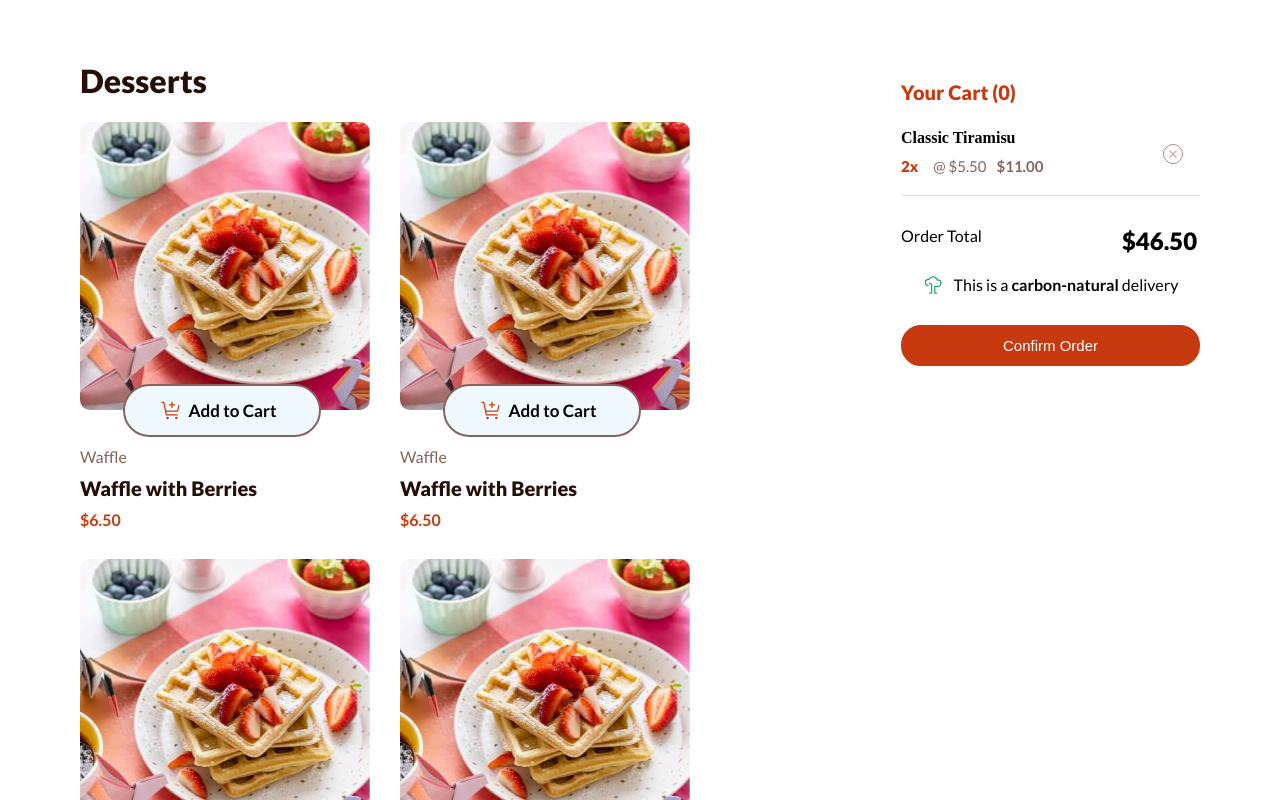
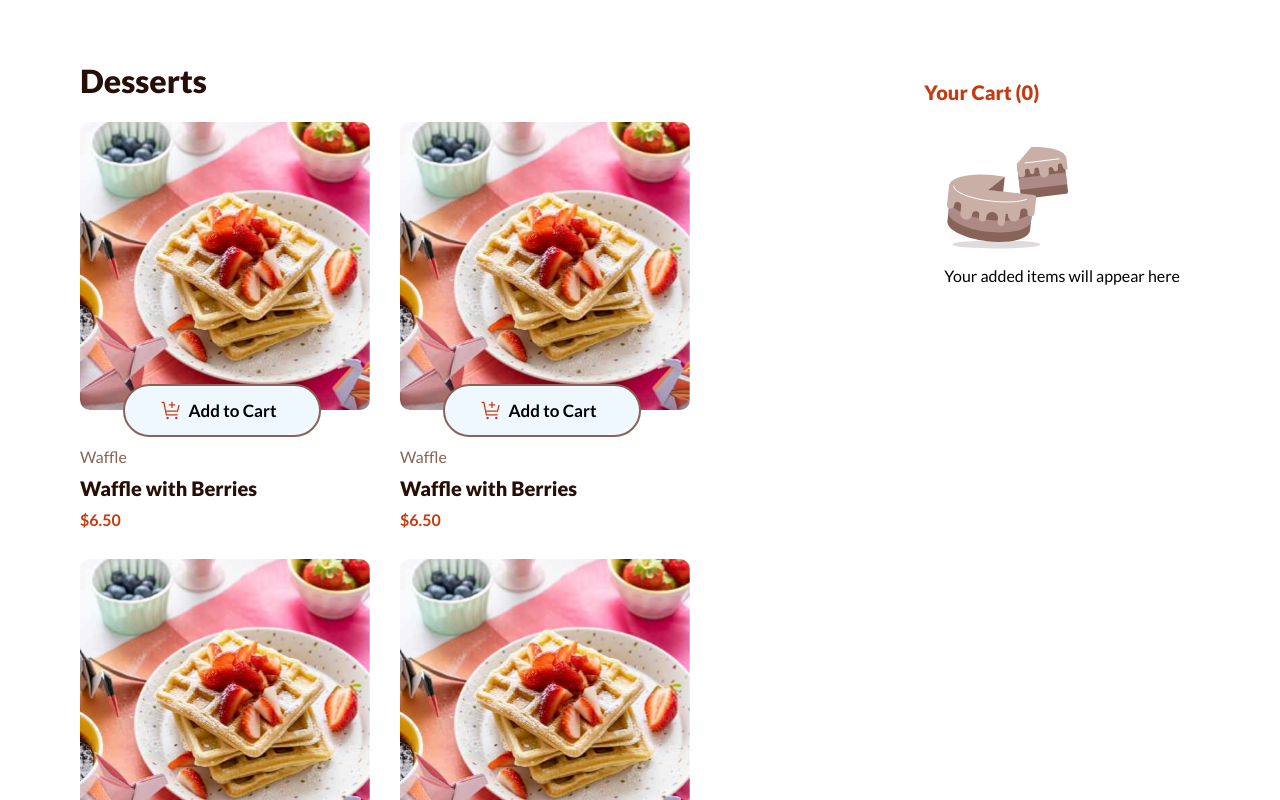
Before and after one commit to AnitaAlexieva/Product-List, a React (Vite) app in the folder client/: page / in a window 1280 px wide. Shown: the top 800 px of the page. Built offline with nearby package versions, Linux system fonts and the light colour scheme; a web font is replaced by a local one.

Commit message:
Change the card design if there is addedt dessert or is empty

```diff
--- a/client/src/components/DessertItem.jsx
+++ b/client/src/components/DessertItem.jsx
@@ -1,6 +1,6 @@
 import { useState } from "react"
 
-export default function DessertItem() {
+export default function DessertItem({onAddedDessert}) {
   const [isAdded, setIsAdded] = useState(false);
   const [count, setCount] = useState(1);
 
@@ -13,6 +13,7 @@ export default function DessertItem() {
       setIsAdded(false)
     }
   }
+
 
     return(
         <div className="dessert">
@@ -32,7 +33,7 @@ export default function DessertItem() {
         ):(
            <div className="button-add-div">
           <img src="\images\icon-add-to-cart.svg" alt="add-to-cart" />
-          <button className="add-cart-btn" onClick={() => {setIsAdded(true); setCount(1)}}>Add to Cart</button>
+          <button className="add-cart-btn" onClick={() => {setIsAdded(true); setCount(1); onAddedDessert(true)}}>Add to Cart</button>
           </div>
         )}
 
--- a/client/src/components/DessertsPage.jsx
+++ b/client/src/components/DessertsPage.jsx
@@ -3,6 +3,7 @@ import DessertItem from "./DessertItem";
 
 export default function DessertsPage() {
   const [showDialog, setShowDialog] = useState(false);
+  const [isAdded, setIsAdded] = useState(false);
 
   const handleConfirm = () => {
     setShowDialog(true);
@@ -12,6 +13,9 @@ export default function DessertsPage() {
     setShowDialog(false);
   };
 
+  const isAddedInfo = (isAdded) =>{
+    setIsAdded(isAdded)
+  }
   return (
     <div className="app-wrapper">
       {showDialog && (
@@ -46,7 +50,7 @@ export default function DessertsPage() {
         <div className="desserts-container">
           <h1>Desserts</h1>
           <div className="all-desserts">
-            <DessertItem />
+            <DessertItem onAddedDessert={isAddedInfo} />
             <DessertItem />
             <DessertItem />
             <DessertItem />
@@ -55,7 +59,8 @@ export default function DessertsPage() {
 
         <div className="cart-container">
           <h3>Your Cart (0)</h3>
-          <div className="cart-2">
+          {isAdded ? (
+             <div className="cart-2">
             <div className="full-cart">
               <div className="cart-descr">
                 <h4>Classic Tiramisu</h4>
@@ -84,6 +89,15 @@ export default function DessertsPage() {
               <button className="confirm-btn" onClick={handleConfirm}>Confirm Order</button>
             </div>
           </div>
+          ):(
+           <div className="cart">
+              <div className="emty-cart">
+              <img src="\images\illustration-empty-cart.svg" alt="emty" />
+              <p>Your added items will appear here </p>
+              </div>
+            </div>
+          )}
+
         </div>
       </div>
     </div>
```
